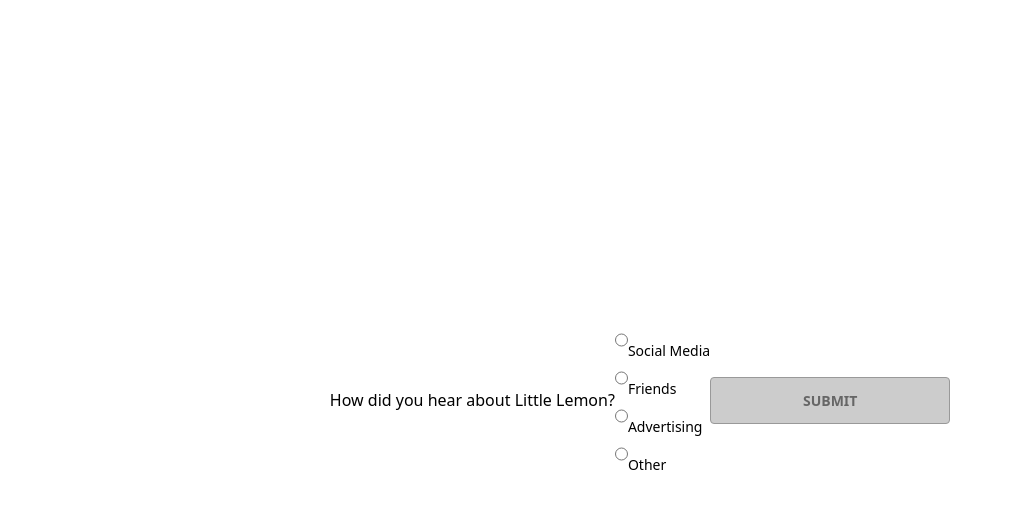
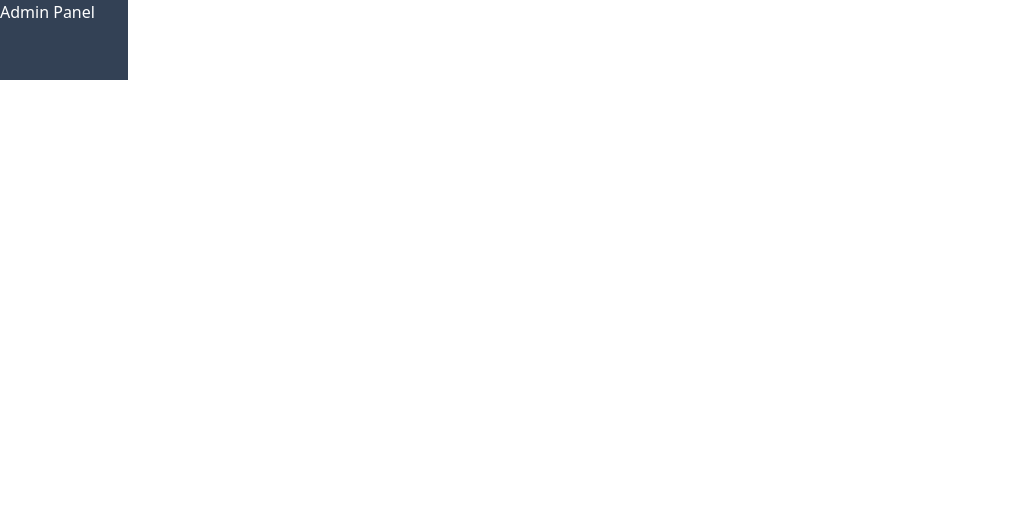
Before and after one commit to SE-ABOSALIM/Coursera, a React (Vite) app in the folder Meta/Fullstack/Advanced React/React/: page / in a window 1280 px wide. Shown: the top 508 px of the page, without its empty margins (0-1013 px from the left). Built offline with nearby package versions, Linux system fonts and the light colour scheme.

Commit message:
HOC topic

```diff
--- a/Meta/Fullstack/Advanced React/React/src/App.tsx
+++ b/Meta/Fullstack/Advanced React/React/src/App.tsx
@@ -1,20 +1,13 @@
-import "./App.css";
-import { RadioGroup, RadioOption } from "./components";
-import { useState } from "react";
+import AuthDash from "./components/Dashboard";
 
 const App = () => {
-  const [selected, setSelected] = useState("");
   return (
-    <div className="App">
-      <h2>How did you hear about Little Lemon?</h2>
-      <RadioGroup onChange={setSelected} selected={selected}>
-        <RadioOption value="social_media">Social Media</RadioOption>
-        <RadioOption value="friends">Friends</RadioOption>
-        <RadioOption value="advertising">Advertising</RadioOption>
-        <RadioOption value="other">Other</RadioOption>
-      </RadioGroup>
-      <button disabled={!selected}>Submit</button>
-    </div>
+    <>
+      <AuthDash
+        className="bg-slate-700 w-32 h-20 text-white"
+        title="Admin Panel"
+      />
+    </>
   );
 };
 
--- /dev/null
+++ b/Meta/Fullstack/Advanced React/React/src/Utils/withAuth.tsx
@@ -0,0 +1,15 @@
+// HOC (Higher Order Component) topic Example
+import type { ComponentType } from "react";
+
+const withAuth = (Component: ComponentType<any>) => {
+  const isAuth = true;
+  return (props: any) => {
+    if (isAuth) {
+      return <Component {...props} />;
+    } else {
+      return <p>Please login to access</p>;
+    }
+  };
+};
+
+export default withAuth;
--- /dev/null
+++ b/Meta/Fullstack/Advanced React/React/src/components/Dashboard.tsx
@@ -0,0 +1,19 @@
+// HOC (Higher Order Component) topic Example
+import withAuth from "../Utils/withAuth";
+
+type DashboardProps = {
+  className?: string;
+  title?: string;
+};
+
+const Dashboard = ({ className, title }: DashboardProps) => {
+  return (
+    <div className={className}>
+      <h1>{title}</h1>
+    </div>
+  );
+};
+
+const AuthDash = withAuth(Dashboard);
+
+export default AuthDash;
--- a/Meta/Fullstack/Advanced React/React/src/components/index.tsx
+++ /dev/null
@@ -1,22 +0,0 @@
-import * as React from "react";
-
-export const RadioGroup = ({ onChange, selected, children }) => {
-  // Use React.Children.map and React.cloneElement to clone the children
-  // and pass the correct props to each RadioOption
-  const RadioOptions = React.Children.map(children, (child, index) => {
-    return React.cloneElement(child, {});
-  });
-
-  return <div className="RadioGroup">{RadioOptions}</div>;
-};
-
-export const RadioOption = ({ value, checked, onChange, children }) => {
-  // Hook up the onChange handler to call the onChange prop passed to RadioGroup
-  // Also, make sure to pass the correct checked prop to the input element
-  return (
-    <div className="RadioOption">
-      <input id={value} type="radio" name={value} />
-      <label htmlFor={value}>{children}</label>
-    </div>
-  );
-};
```
